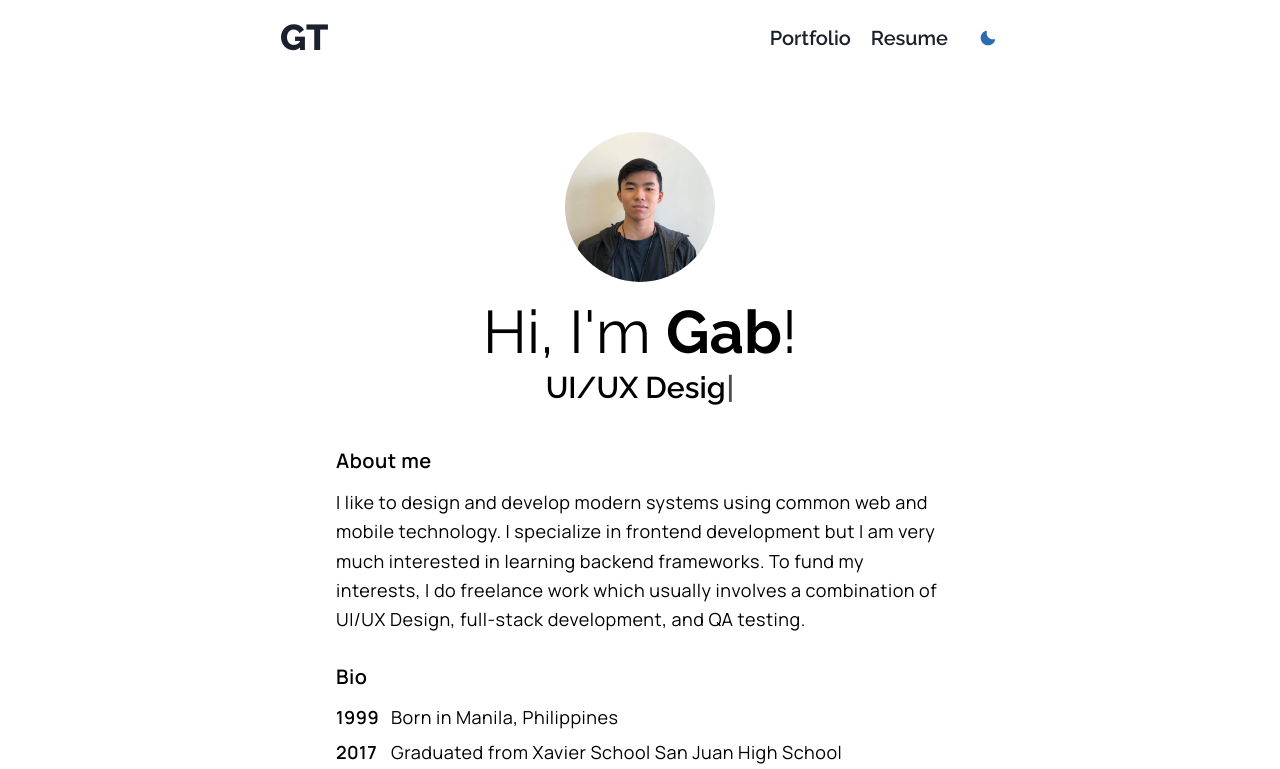
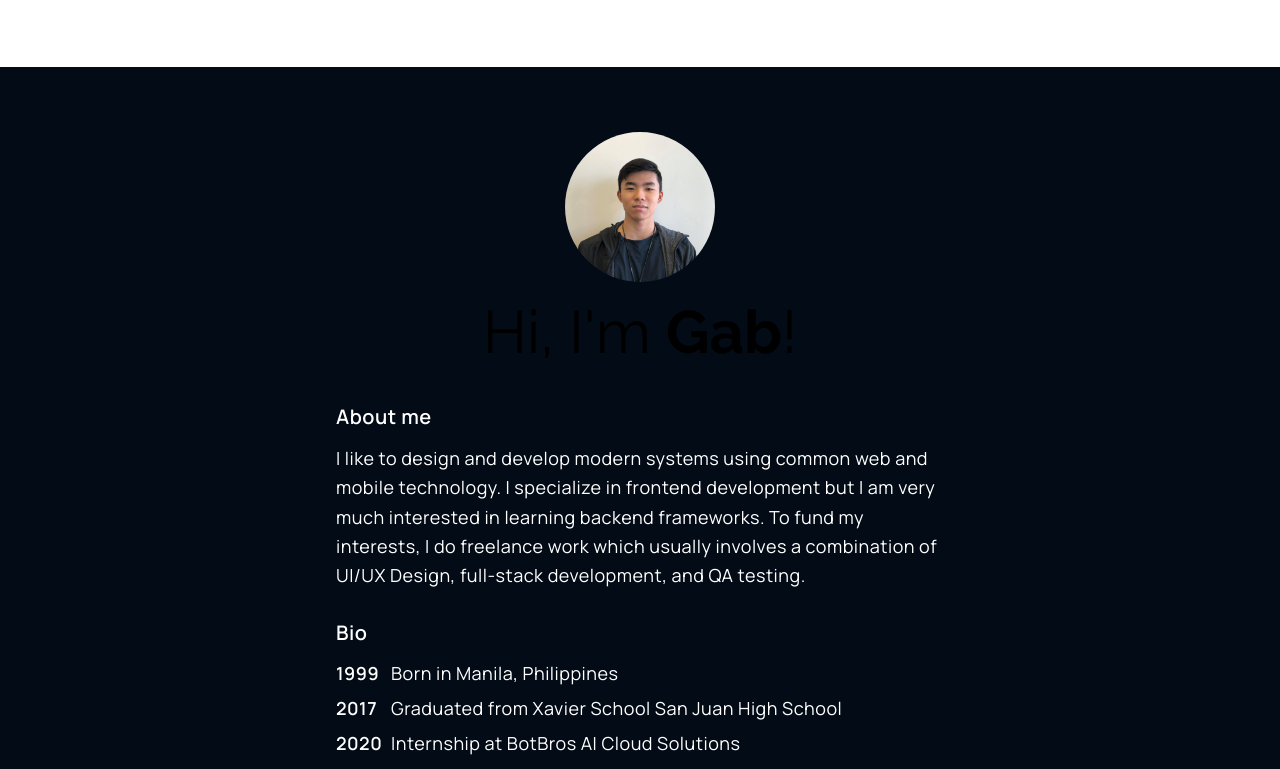
Before and after one commit to gabtan99/website, a Next.js app: page / in a window 1280 px wide. Shown: the top 769 px of the page. Built offline with nearby package versions, Linux system fonts and the light colour scheme.

Commit message:
test: remove typewriter

```diff
--- a/pages/index.js
+++ b/pages/index.js
@@ -31,9 +31,9 @@ export default function Home() {
             <Heading as="h1" size="3xl" fontWeight={500}>
               Hi, I&apos;m <b>Gab</b>!
             </Heading>
-            <NoSSR>
+            {/* <NoSSR>
               <TitleTypewriter />
-            </NoSSR>
+            </NoSSR> */}
           </Box>
         </Block>
 
--- a/styles/theme.js
+++ b/styles/theme.js
@@ -33,7 +33,7 @@ const fonts = {
 };
 
 const config = {
-  initialColorMode: "white",
+  initialColorMode: "dark",
   useSystemColorMode: false,
 };
 
```
